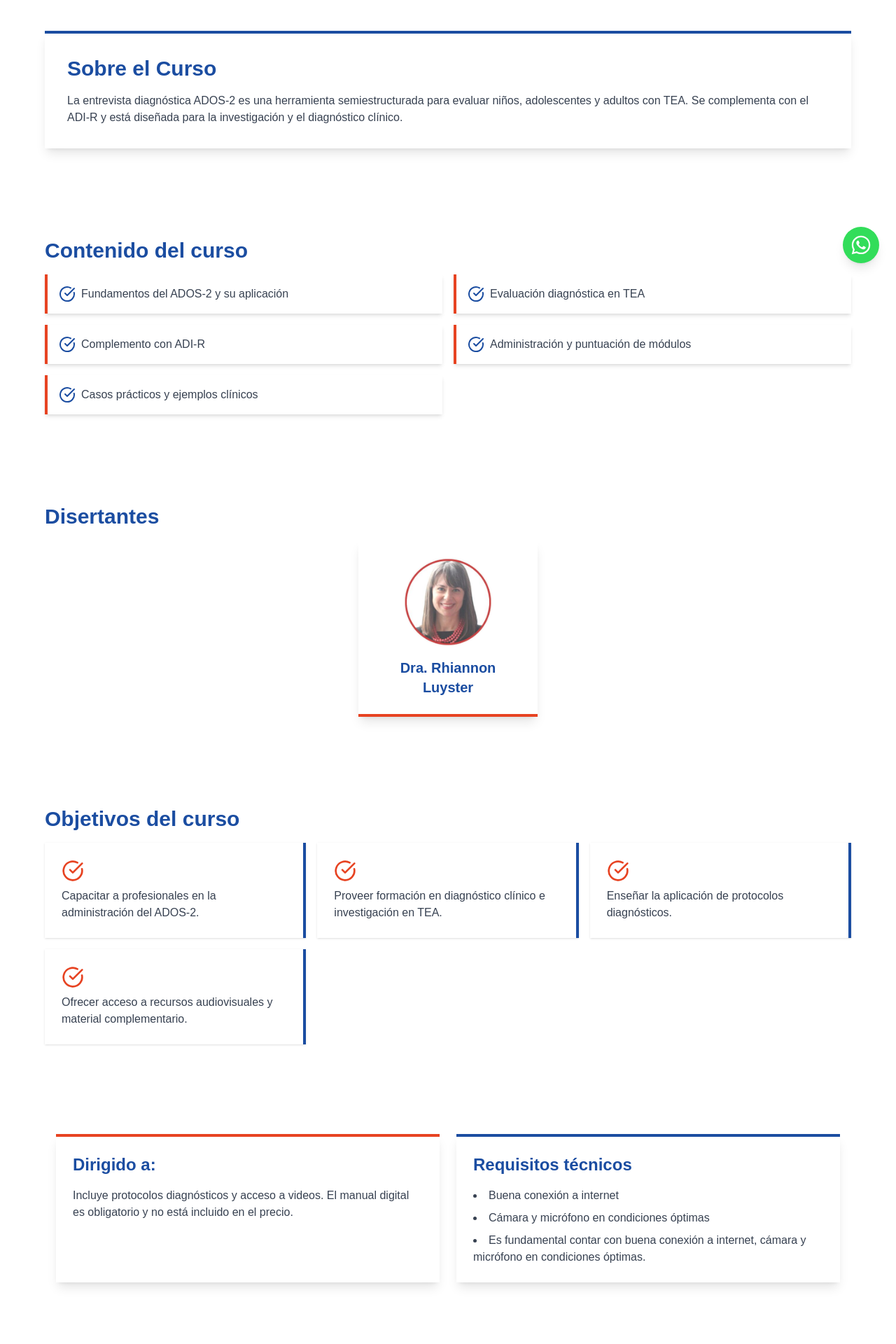
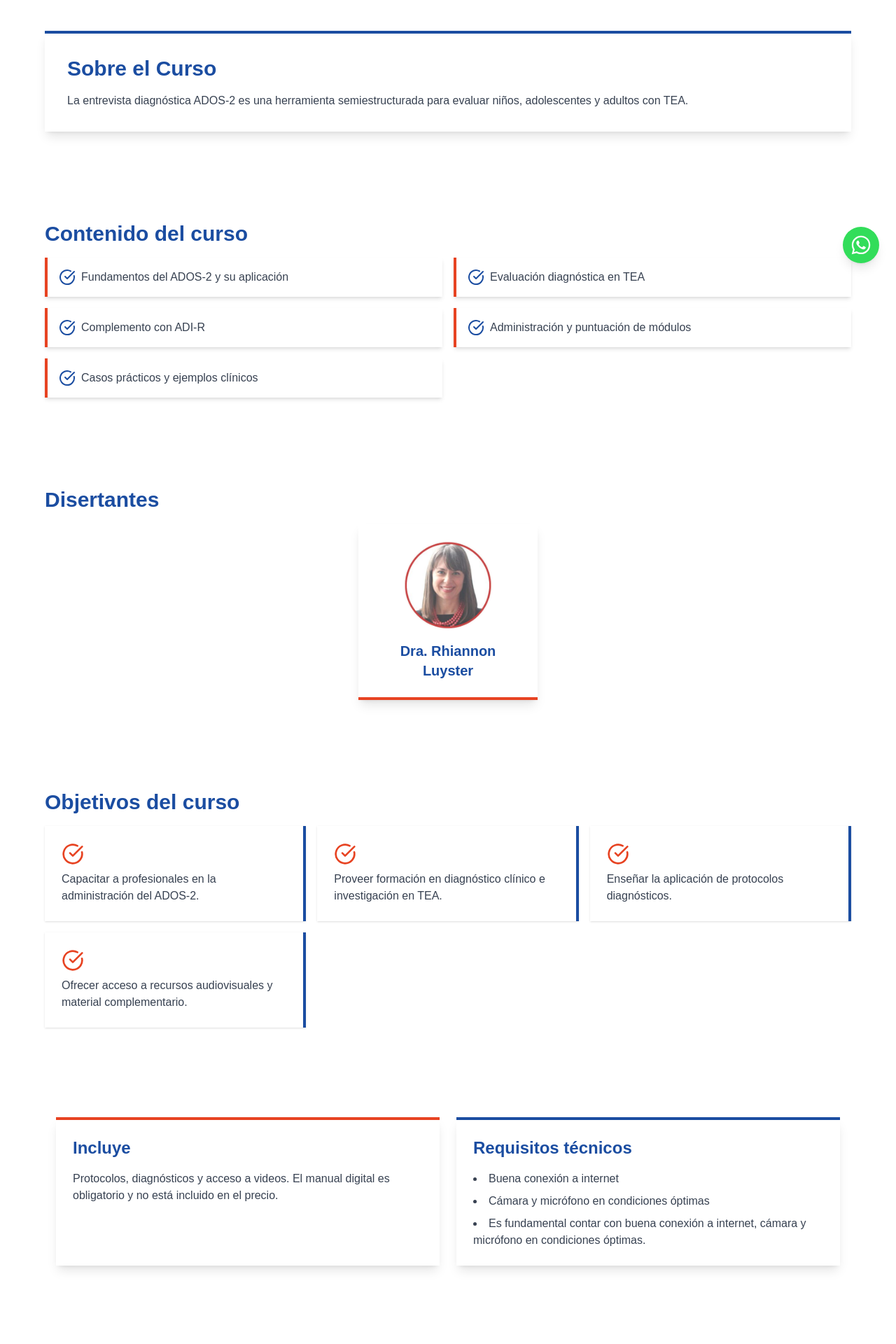
Before and after one commit to tomaslami/act-upd, a Next.js app: page /cursos/ados in a window 1280 px wide. Shown: the part 400-2320 px from the top of the page at 70% size. Built offline with nearby package versions, Linux system fonts and the light colour scheme; no server answers; a web font is replaced by a local one.

Commit message:
new courses design

```diff
--- a/src/app/cursos/[slug]/page.tsx
+++ b/src/app/cursos/[slug]/page.tsx
@@ -96,7 +96,7 @@ const Cursos = ({ params }: { params: { slug: string } }) => {
           <div className="container mx-auto">
             <div className="flex flex-col md:flex-row gap-6">
               <div className="flex-1 bg-white shadow-lg p-6 border-t-4 border-[#e74322]">
-                <h2 className="text-2xl font-semibold text-[#1b4da1] mb-4">Dirigido a:</h2>
+                <h2 className="text-2xl font-semibold text-[#1b4da1] mb-4">Incluye</h2>
                 <p className="text-gray-700">
                   {curso.includes ||
                     "Esta formación está destinada a profesionales de la salud que trabajan con niños en primera infancia y desean profundizar en el uso e interpretación de esta herramienta."}
--- a/src/cursos.json
+++ b/src/cursos.json
@@ -41,7 +41,7 @@
       "modality": "Modalidad online a través de Zoom",
       "timemorning": "10:00 am - 12:15 pm",
       "timeafternoon": "2:00 pm - 4:15 pm",
-      "about": "La entrevista diagnóstica ADOS-2 es una herramienta semiestructurada para evaluar niños, adolescentes y adultos con TEA. Se complementa con el ADI-R y está diseñada para la investigación y el diagnóstico clínico.",
+      "about": "La entrevista diagnóstica ADOS-2 es una herramienta semiestructurada para evaluar niños, adolescentes y adultos con TEA.",
       "objectives": [
         "Capacitar a profesionales en la administración del ADOS-2.",
         "Proveer formación en diagnóstico clínico e investigación en TEA.",
@@ -63,7 +63,7 @@
         "whatsapp": "+5491140336320"
       },
       "recommendations": "Es fundamental contar con buena conexión a internet, cámara y micrófono en condiciones óptimas.",
-      "includes": "Incluye protocolos diagnósticos y acceso a videos. El manual digital es obligatorio y no está incluido en el precio.",
+      "includes": "Protocolos, diagnósticos y acceso a videos. El manual digital es obligatorio y no está incluido en el precio.",
       "coordination": "Curso coordinado por la Lic. Silvia Tedesco de ACTUALMENTE",
       "registration_note": "Los participantes recibirán la invitación por ZOOM un día antes del inicio del curso.",
       "price_options": [
@@ -121,7 +121,7 @@
         "whatsapp": "+549114033632"
       },
       "recommendations": "Es fundamental contar con buena conexión a internet para la correcta participación.",
-      "includes": "Incluye la entrevista diagnóstica y el algoritmo.",
+      "includes": "Entrevista diagnóstica y el algoritmo.",
       "coordination": "Curso coordinado por la Lic. Silvia Tedesco de ACTUALMENTE",
       "registration_note": "Los participantes recibirán la invitación por ZOOM un día antes del inicio del curso."
     },
@@ -160,7 +160,7 @@
         "whatsapp": "+5491140336320"
       },
       "recommendations": "Se recomienda contar con la herramienta Merrill-Palmer-R para el entrenamiento en la aplicación y codificación final.",
-      "includes": "Incluye formación avalada por especialistas en desarrollo infantil y entrenamiento práctico en una de las herramientas diagnósticas más utilizadas.",
+      "includes": "Formación avalada por especialistas en desarrollo infantil y entrenamiento práctico en una de las herramientas diagnósticas más utilizadas.",
       "coordination": "Curso coordinado por la Lic. Silvia Tedesco de ACTUALMENTE",
       "registration_note": "Los participantes recibirán una invitación por ZOOM un día antes del inicio del curso.",
       "price": "160 U$D (170 U$D vía PayPal con comisión)",
```
Also changed, not shown: public/cursos/ados_posteo.png.
